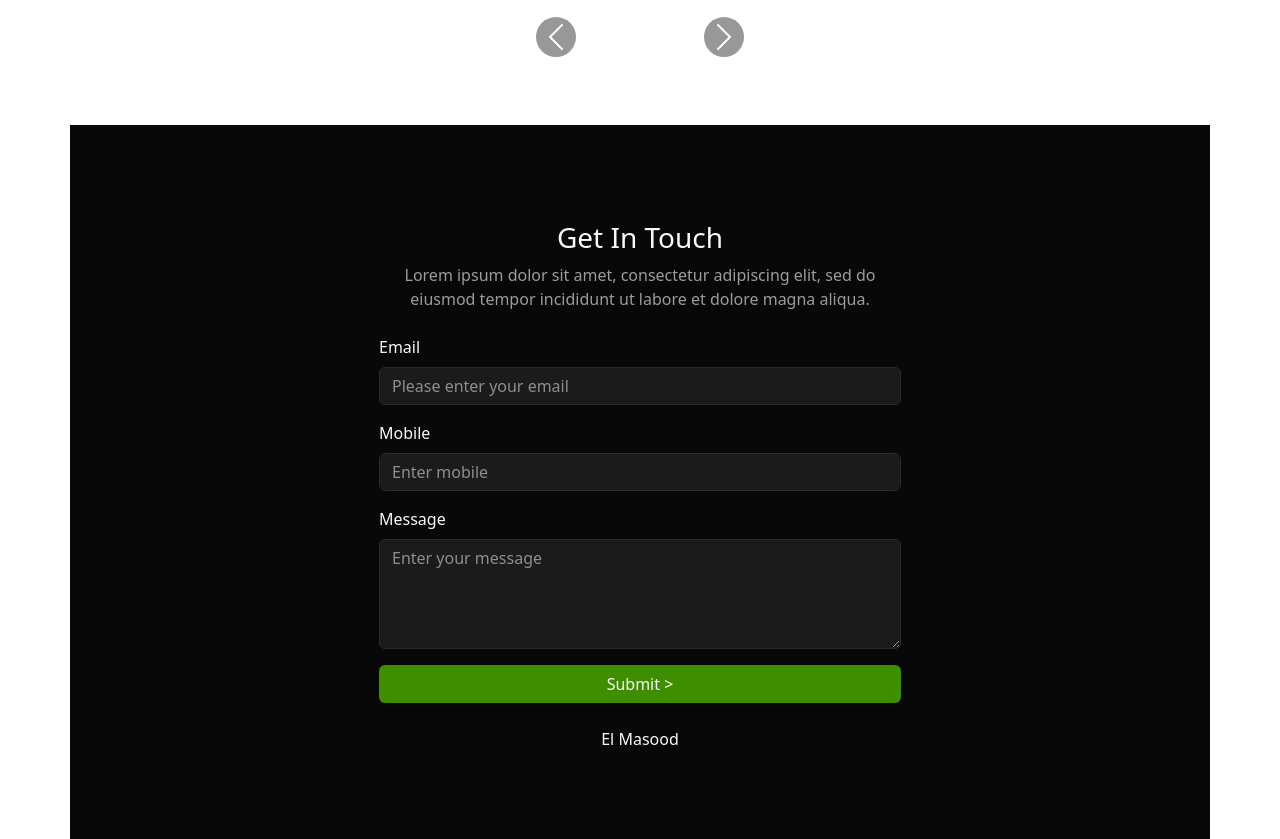
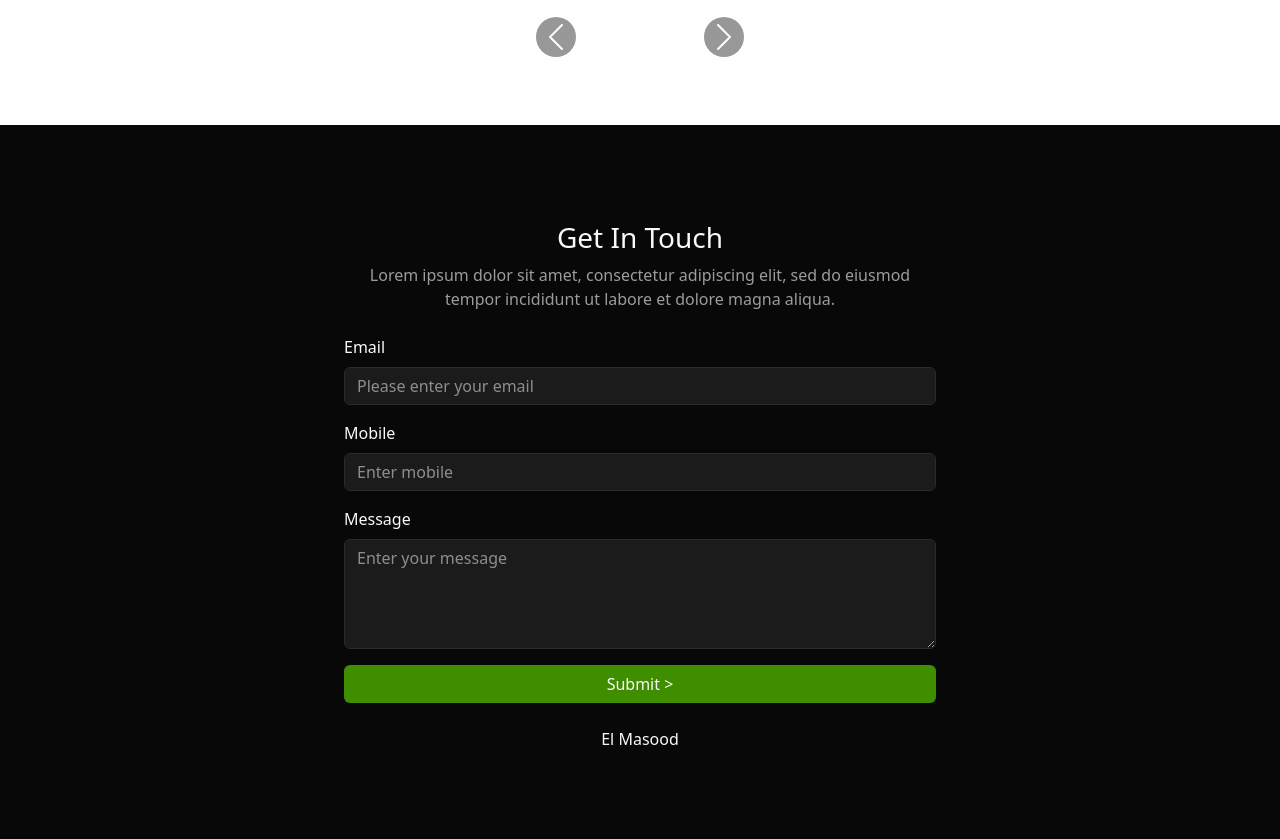
Before and after one commit to masood07/portfolio, a plain HTML site: page index.html in a window 1280 px wide. Shown: the part 3545-4384 px from the top of the page. Drawn offline with nearby package versions, Linux system fonts and the light colour scheme.

Commit message:
fix container issue

```diff
--- a/index.html
+++ b/index.html
@@ -238,7 +238,7 @@
         </div>
     </div>
 
-    <div class="cont container p-5">
+    <div class="cont  p-5">
         <div class="touch-intro col-12 text-center mt-5">
             <h3 class="text-light">Get In Touch</h3>
             <p class="card-text col-12 col-md-6 mx-auto" style="color: #9C9C9C;">Lorem ipsum dolor sit amet, consectetur
```
